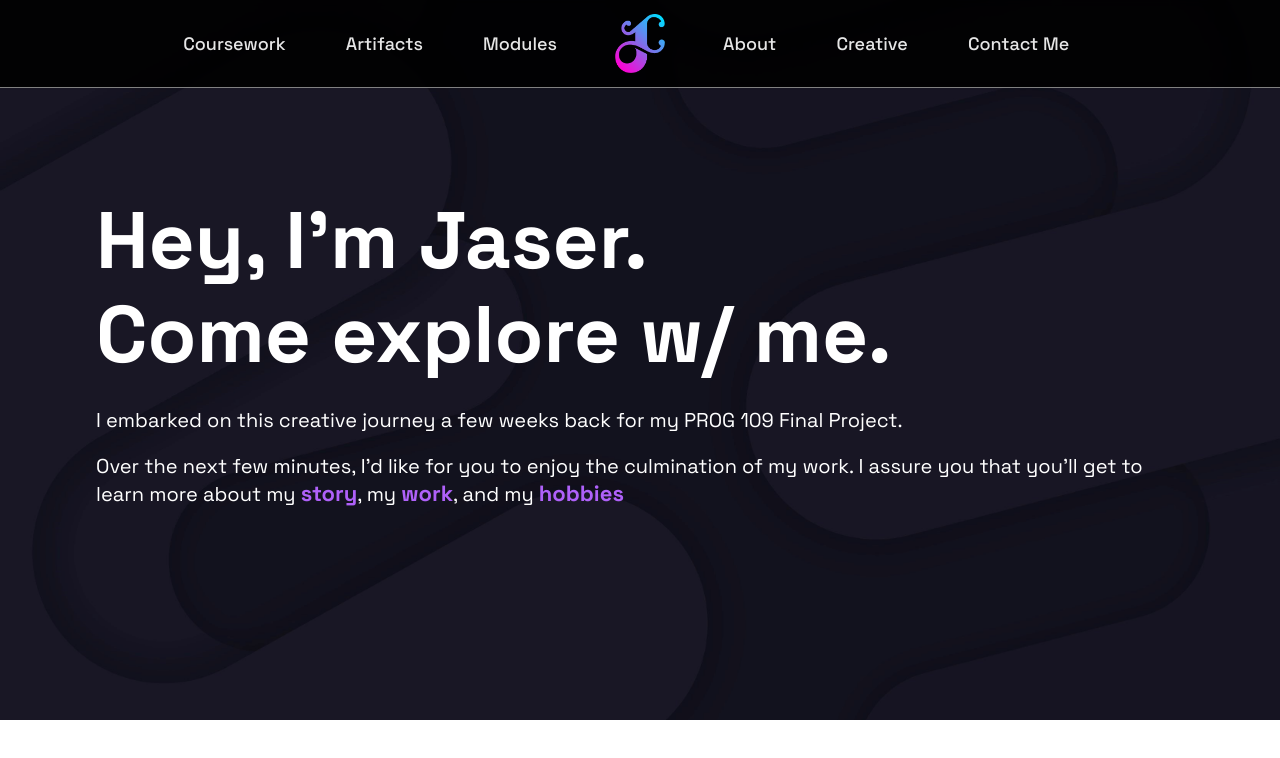
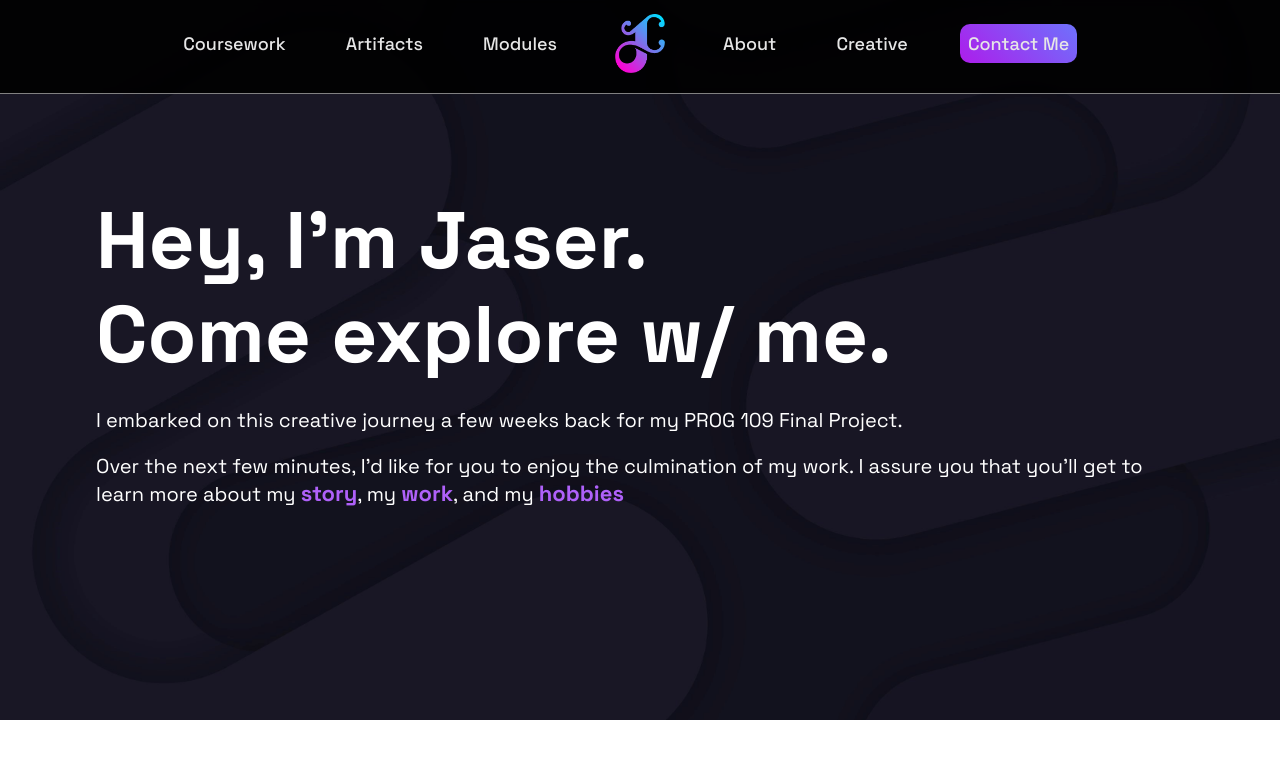
Before and after one commit to JaserChowdhury/Final-Project, a plain HTML site: page index.html in a window 1280 px wide. Drawn offline with Linux system fonts and the light colour scheme.

Commit message:
Add files via upload

```diff
--- a/nav.css
+++ b/nav.css
@@ -47,3 +47,13 @@ body{
     color: rgb(255, 255, 255);
     text-shadow: 0px 0px 3px white;
 }
+#contact-nav{
+    background: linear-gradient(45deg, #AD1DEB, #6E72FC);
+    margin-top: -8px;
+    padding: 8px;
+    border-radius: 10px;
+    transition: 0.5s ease;
+}
+#contact-nav:hover{
+    background: linear-gradient(225deg, #AD1DEB, #6E72FC);
+}
```
Also changed, not shown: hang-the-dj.regular.ttf (added).
